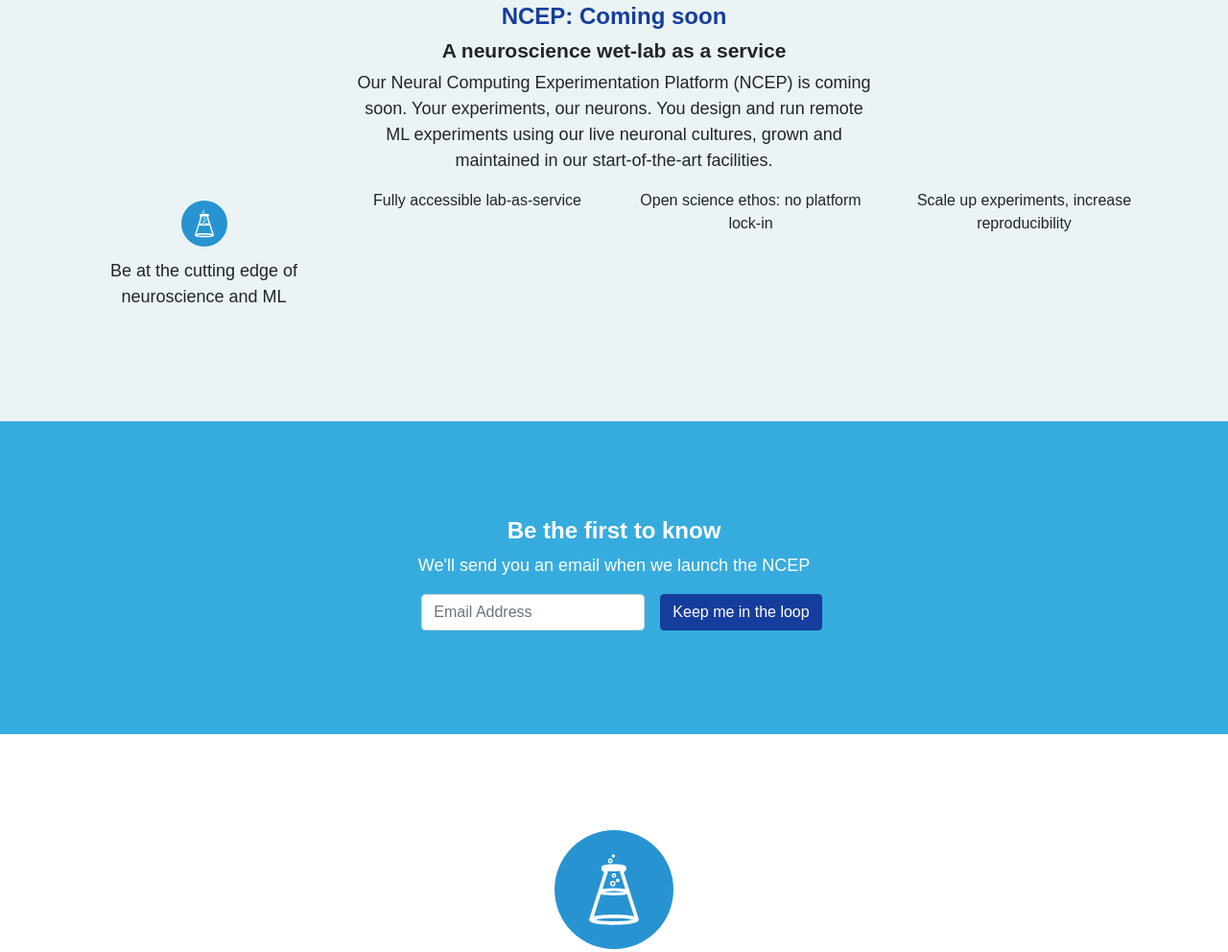
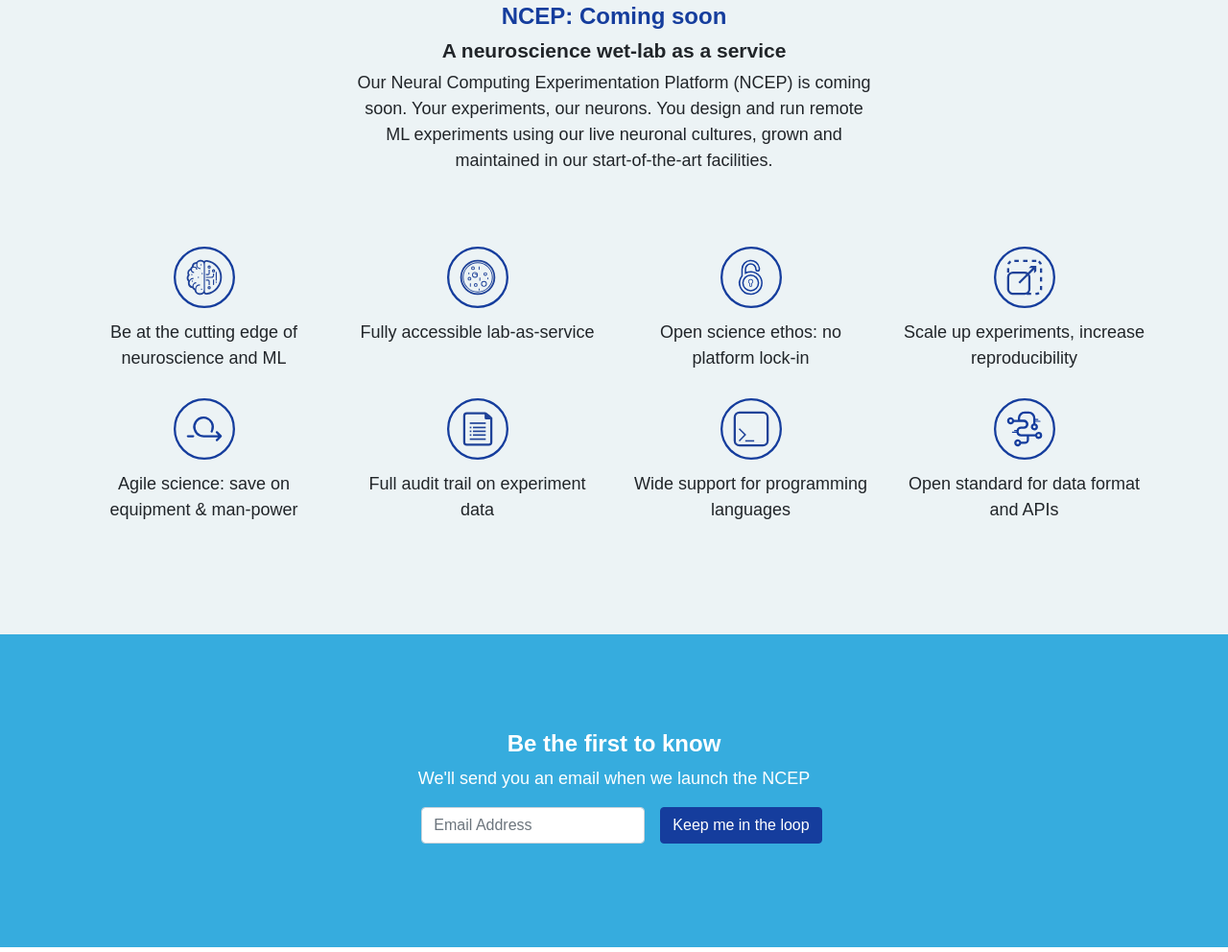
Before and after one commit to CCLabsAI/cclabsai.github.io, a plain HTML site: page index.html in a window 1280 px wide. Shown: the part 1006-1998 px from the top of the page at 96% size. Drawn offline with nearby package versions, Linux system fonts and the light colour scheme; a web font is replaced by a local one.

Commit message:
push sliced images and more markup and styling

```diff
--- a/css/cclabs.css
+++ b/css/cclabs.css
@@ -63,7 +63,7 @@ a.nav-link, a.nav-link:link, a.nav-link:visited, a.nav-link:hover, a.nav-link:ac
 
 .jumbotron {
     margin-top: 220px;
-    background: url('../img/Hero.jpg');
+    background: url('../img/hero-image-RGB.jpg');
     background-position: center;
     background-size: cover;
     height: 30vh;
@@ -72,7 +72,7 @@ a.nav-link, a.nav-link:link, a.nav-link:visited, a.nav-link:hover, a.nav-link:ac
     padding: 0;
 }
 
-@media only screen and (min-width: 600px) {
+@media only screen and (min-width: 576px) {
     .jumbotron {
         margin-top: 0;
         height: 40vh;
@@ -95,7 +95,7 @@ a.nav-link, a.nav-link:link, a.nav-link:visited, a.nav-link:hover, a.nav-link:ac
     padding-top: 15px;
 }
 
-@media only screen and (min-width: 600px) {
+@media only screen and (min-width: 576px) {
     #headline {
         position: static;
         top: auto;
@@ -120,7 +120,7 @@ a.nav-link, a.nav-link:link, a.nav-link:visited, a.nav-link:hover, a.nav-link:ac
     }
 }
 
-@media only screen and (min-width: 600px) {
+@media only screen and (min-width: 576px) {
     #headline mark {
         line-height: 1.4;
     }
@@ -131,14 +131,14 @@ a.nav-link, a.nav-link:link, a.nav-link:visited, a.nav-link:hover, a.nav-link:ac
     padding-bottom: 40px;
 }
 
-@media only screen and (min-width: 600px) {
+@media only screen and (min-width: 576px) {
     .segment {
         padding-top: 60px;
         padding-bottom: 60px;
     }
 }
 
-@media only screen and (min-width: 1024px) {
+@media only screen and (min-width: 992px) {
     .segment {
         padding-top: 100px;
         padding-bottom: 100px;
@@ -151,13 +151,13 @@ a.nav-link, a.nav-link:link, a.nav-link:visited, a.nav-link:hover, a.nav-link:ac
     width: auto;
 }
 
-@media only screen and (min-width: 600px) {
+@media only screen and (min-width: 576px) {
     .header-logo {
         height: 96px;
     }
 }
 
-@media only screen and (min-width: 1024px) {
+@media only screen and (min-width: 992px) {
     .header-logo {
         height: 124px;
     }
@@ -166,8 +166,30 @@ a.nav-link, a.nav-link:link, a.nav-link:visited, a.nav-link:hover, a.nav-link:ac
 .vp-icon {
     margin-bottom: 12px;
     margin-top: 12px;
-    height: 48px;
+    height: 64px;
     width: auto;
+}
+
+@media only screen and (min-width: 576px) {
+    .vp-icon {
+        height: 64px;
+    }
+}
+
+p.vp {
+    font-size: 0.875rem;
+}
+
+@media only screen and (min-width: 576px) {
+    p.vp {
+        font-size: 1rem;
+    }
+}
+
+@media only screen and (min-width: 992px) {
+    p.vp {
+        font-size: 1.125rem;
+    }
 }
 
 .col-text {
--- a/index.html
+++ b/index.html
@@ -89,24 +89,45 @@
           <h2 class="db">NCEP: Coming soon</h2>
           <h3>A neuroscience wet-lab as a service</h3>
           <p>Our Neural Computing Experimentation Platform (NCEP) is coming soon. Your experiments, our neurons. You design and run remote ML experiments using our live neuronal cultures, grown and maintained in our start-of-the-art facilities.
-          </p>
+          </p><br /><br />
         </div>
       </div>
       <div class="row justify-content-center">
-        <div class="col-sm-6 col-lg-3">
-          <img class="vp-icon" src="img/research.svg" />
-          <p>Be at the cutting edge of neuroscience and ML</p>
+        <div class="col-6 col-lg-3">
+          <img class="vp-icon" src="img/vp-cutting-edge.svg" />
+          <p class="vp">Be at the cutting edge of neuroscience and ML</p>
         </div>
-        <div class="col-sm-6 col-lg-3">
-          Fully accessible lab-as-service
+        <div class="col-6 col-lg-3">
+          <img class="vp-icon" src="img/vp-lab.svg" />
+          <p class="vp">Fully accessible lab-as-service</p>
         </div>
-        <div class="col-sm-6 col-lg-3">
-          Open science ethos: no platform lock-in
+        <div class="col-6 col-lg-3">
+          <img class="vp-icon" src="img/vp-open-science.svg" />
+          <p class="vp">Open science ethos: no platform lock-in</p>
         </div>
-        <div class="col-sm-6 col-lg-3">
-          Scale up experiments, increase reproducibility
+        <div class="col-6 col-lg-3">
+          <img class="vp-icon" src="img/vp-scale.svg" />
+          <p class="vp">Scale up experiments, increase reproducibility</p>
         </div>
       </div>
+      <div class="row justify-content-center">
+          <div class="col-6 col-lg-3">
+            <img class="vp-icon" src="img/vp-agile.svg" />
+            <p class="vp">Agile science: save on equipment &amp; man-power</p>
+          </div>
+          <div class="col-6 col-lg-3">
+            <img class="vp-icon" src="img/vp-audit-trail.svg" />
+            <p class="vp">Full audit trail on experiment data</p>
+          </div>
+          <div class="col-6 col-lg-3">
+            <img class="vp-icon" src="img/vp-programming.svg" />
+            <p class="vp">Wide support for programming languages </p>
+          </div>
+          <div class="col-6 col-lg-3">
+            <img class="vp-icon" src="img/vp-data.svg" />
+            <p class="vp">Open standard for data format and APIs</p>
+          </div>
+        </div>
     </div>
   </div>
 
```
Also changed, not shown: img/Andy.png (added), img/Hon.png (added), img/Linda.png (added), img/hero-image-RGB.jpg (added), img/vp-agile.svg (added), img/vp-audit-trail.svg (added), img/vp-cutting-edge.svg (added), img/vp-data.svg (added), img/vp-lab.svg (added), img/vp-open-science.svg (added), img/vp-programming.svg (added), img/vp-scale.svg (added).
